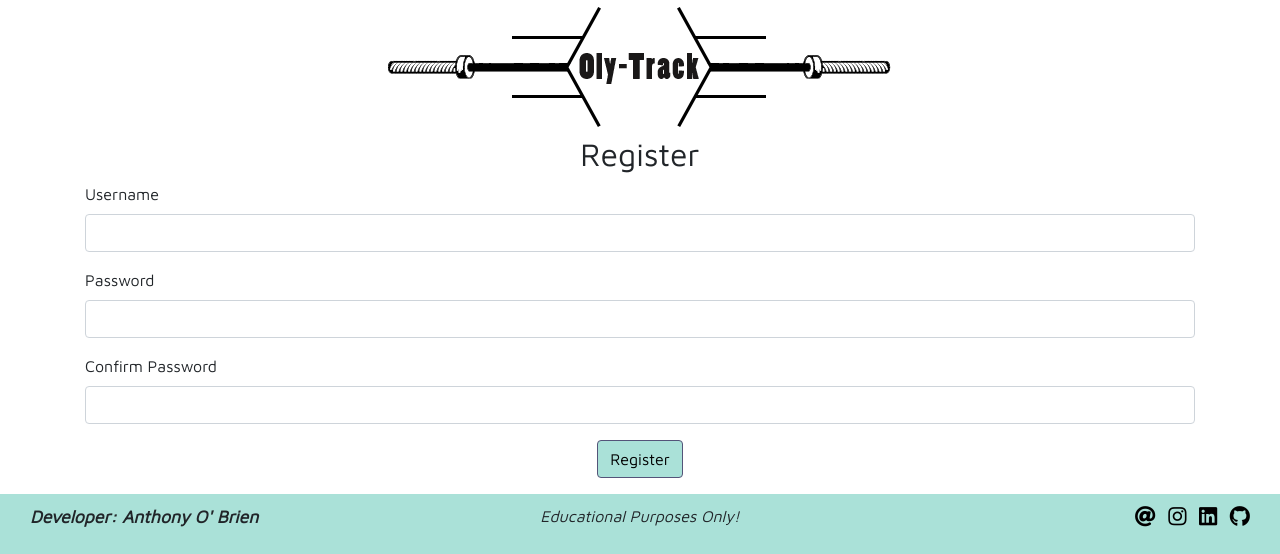
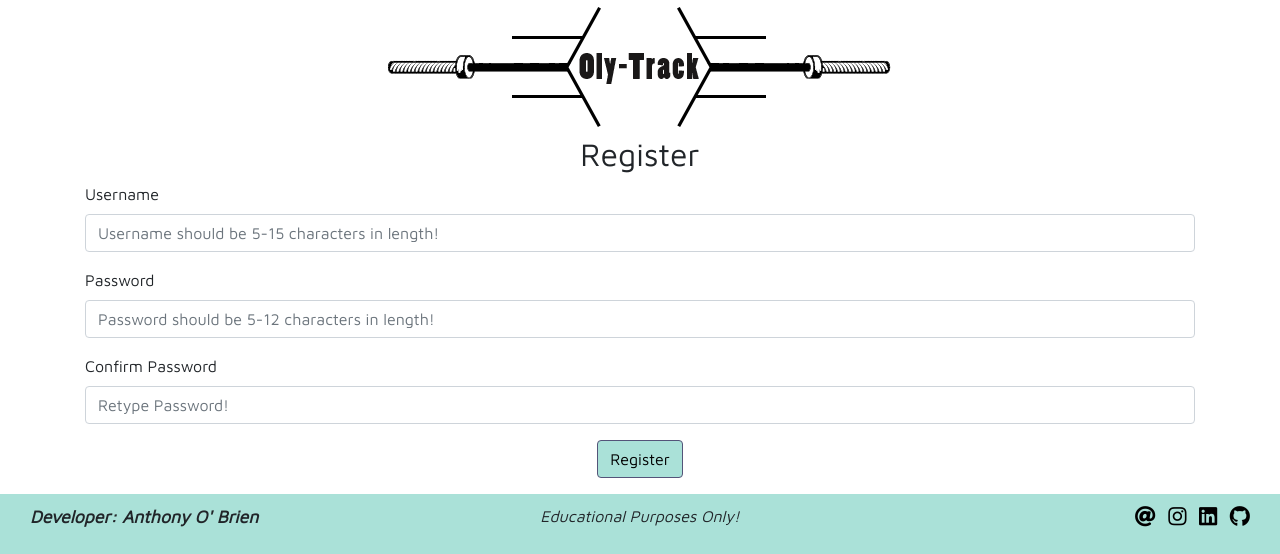
Before and after one commit to auxfuse/Milestone3, a Flask app: page /register in a window 1280 px wide. Shown: the part 294-848 px from the top of the page. Run offline with Flask 2, Linux system fonts and the light colour scheme; some libraries are stand-ins or nearby versions.

Commit message:
register.html warning and error codeblocks added to form fields

```diff
--- a/app.py
+++ b/app.py
@@ -49,7 +49,7 @@ def register():
                               'password': request.form['password']})
             return redirect(url_for('index'))
         else:
-            flash(f'Duplicate value detected for username.', 'danger')
+            flash(f'Duplicate value detected for username. Please try another username.', 'danger')
             return redirect(url_for('register'))
 
     return render_template('register.html', title='Register', form=register_form)
--- a/forms.py
+++ b/forms.py
@@ -12,6 +12,6 @@ class LoginForm(FlaskForm):
 class RegisterForm(FlaskForm):
     username = StringField('Username', validators=[DataRequired(), Length(min=5, max=15)])
     password = PasswordField('Password', validators=[DataRequired(), Length(min=5, max=12)])
-    password_confirm = PasswordField('Confirm Password', validators=[DataRequired(),
-                                                                   EqualTo('password', message='Passwords must be the same.')])
+    password_confirm = PasswordField(
+        'Confirm Password', validators=[DataRequired(), EqualTo('password', message='Passwords must be the same.')])
     submit = SubmitField('Register')
--- a/static/css/style.css
+++ b/static/css/style.css
@@ -37,7 +37,7 @@ body::-webkit-scrollbar-thumb {
     background: -webkit-linear-gradient(#aae1d8, #84afa6, #aae1d8);
 }
 
-/* Alerts */
+/* Alerts & Form-Errors */
 .alert {
     padding: 0;
     margin-bottom: 0;
@@ -48,6 +48,11 @@ body::-webkit-scrollbar-thumb {
     color: #ab0c1c;
     /* Default Bootstrap styles include a lighter hued background to accompany text, removing via `transparent` value */
     background-color: transparent;
+    font-size: 0.9rem;
+}
+
+.form-errors {
+    color: #ab0c1c;
     font-size: 0.9rem;
 }
 
--- a/templates/register.html
+++ b/templates/register.html
@@ -29,33 +29,73 @@
             <div class="row form-register-row">
                 <div class="col-sm-12">
                     <h2 class="register-header text-center">Register</h2>
+                    <div class="text-center">
+                        {% with alerts = get_flashed_messages(with_categories=true) %}
+                            {% if alerts %}
+                                {% for category, alert in alerts %}
+                                    <div class="alert alert-{{ category }}">
+                                        {{ alert }}
+                                    </div>
+                                {% endfor %}
+                            {% endif %}
+                        {% endwith %}
+                    </div>
                     <form id="register-login" action="" method="POST">
                         <!-- hidden_tag needed to protect against CSRF (cross-site request forgery) attacks in conjunction with our secret key -->
                         {{ form.hidden_tag() }}
-                        <!-- Form elements rendered -->
+
                         <div class="form-group">
-                            <!-- Username label and associated field -->
+                            <!-- Username label and associated field. With error capturing and displaying. -->
                             {{ form.username.label(class="form-control-label") }}
-                            {{ form.username(class="form-control") }}
-                            {% with alerts = get_flashed_messages(with_categories=true) %}
-                                {% if alerts %}
-                                    {% for category, alert in alerts %}
-                                        <div class="alert alert-{{ category }}">
-                                            {{ alert }}
-                                        </div>
+                            {% if form.username.errors %}
+                                <!-- is-invalid class used and field rendered if any errors are found during submit. -->
+                                {{ form.username(class="form-control is-invalid") }}
+                                <div class="form-errors">
+                                    {% for error in form.username.errors %}
+                                        <!-- error displayed to user -->
+                                        <span>{{ error }}</span>
                                     {% endfor %}
-                                {% endif %}
-                            {% endwith %}
+                                </div>
+                            {% else %}
+                                <!-- Default field displayed including placeholder text to direct user -->
+                                {{ form.username(class="form-control", placeholder="Username should be 5-15 characters in length!") }}
+                            {% endif %}
                         </div>
+
                         <div class="form-group">
-                            <!-- Password label and associated field -->
+                            <!-- Password label and associated field. With error capturing and displaying. -->
                             {{ form.password.label(class="form-control-label") }}
-                            {{ form.password(class="form-control") }}
+                            {% if form.password.errors %}
+                                <!-- is-invalid class used and field rendered if any errors are found during submit. -->
+                                {{ form.password(class="form-control is-invalid") }}
+                                <div class="form-errors">
+                                    {% for error in form.password.errors %}
+                                        <!-- error displayed to user -->
+                                        <span>{{ error }}</span>
+                                    {% endfor %}
+                                </div>
+                            {% else %}
+                                <!-- Default field displayed including placeholder text to direct user -->
+                                {{ form.password(class="form-control", placeholder="Password should be 5-12 characters in length!") }}
+                            {% endif %}
                         </div>
+
                         <div class="form-group">
-                            <!-- Password check label and associated field -->
+                            <!-- Password check label and associated field. With error capturing and displaying. -->
                             {{ form.password_confirm.label(class="form-control-label") }}
-                            {{ form.password_confirm(class="form-control") }}
+                            {% if form.password_confirm.errors %}
+                                <!-- is-invalid class used and field rendered if any errors are found during submit. -->
+                                {{ form.password_confirm(class="form-control is-invalid") }}
+                                <div class="form-errors">
+                                    {% for error in form.password_confirm.errors %}
+                                        <!-- error displayed to user -->
+                                        <span>{{ error }}</span>
+                                    {% endfor %}
+                                </div>
+                            {% else %}
+                                <!-- Default field displayed including placeholder text to direct user -->
+                                {{ form.password_confirm(class="form-control", placeholder="Retype Password!") }}
+                            {% endif %}
                         </div>
                         <div class="form-group text-center">
                             {{ form.submit(class="btn btn-primary") }}
```
